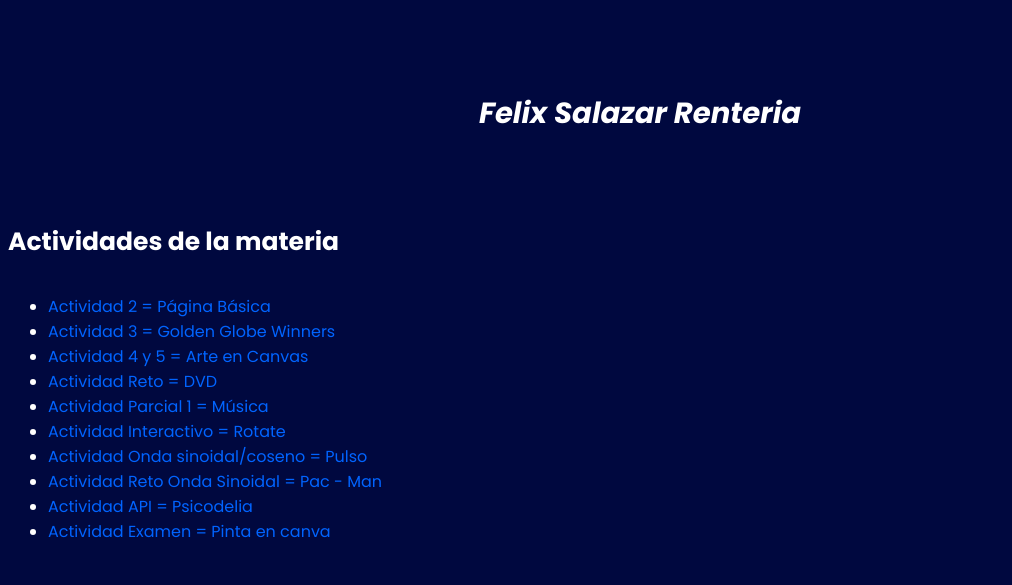
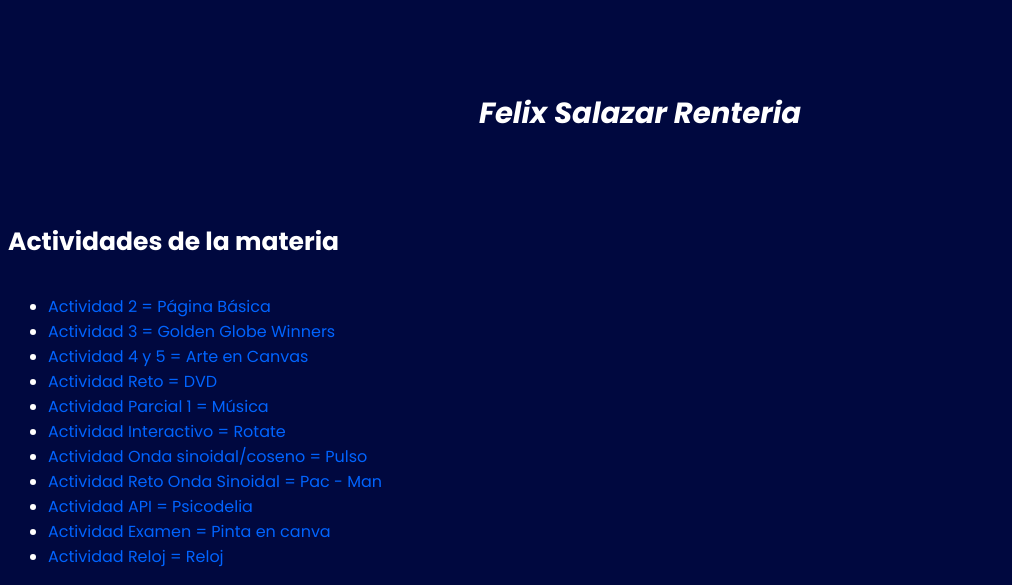
Before and after one commit to fridasalazar-cyber/Felix-Menu, a plain HTML site: page index.html in a window 1280 px wide. Shown: the part 910-1495 px from the top of the page, without its empty margins (0-1012 px from the left). Before the commit the page ends 1470 px from the top, so only its background shows below. Drawn offline with Linux system fonts and the light colour scheme; a web font is replaced by a local one.

Commit message:
Update index.html

```diff
--- a/index.html
+++ b/index.html
@@ -84,6 +84,7 @@ a:active {
 	<li><a href = "Actividades/Reto onda/ROnda.html">Actividad Reto Onda Sinoidal = Pac - Man</a></li>
 	<li><a href = "Actividades/colors/colordraw.html">Actividad API = Psicodelia</a></li>
 	<li><a href = "Actividades/examen/paint.html">Actividad Examen = Pinta en canva</a></li>
+	<li><a href = "Actividades/reloj/reloj.html">Actividad Reloj = Reloj</a></li>
 	</ul>
 </body>
 </html>
```
